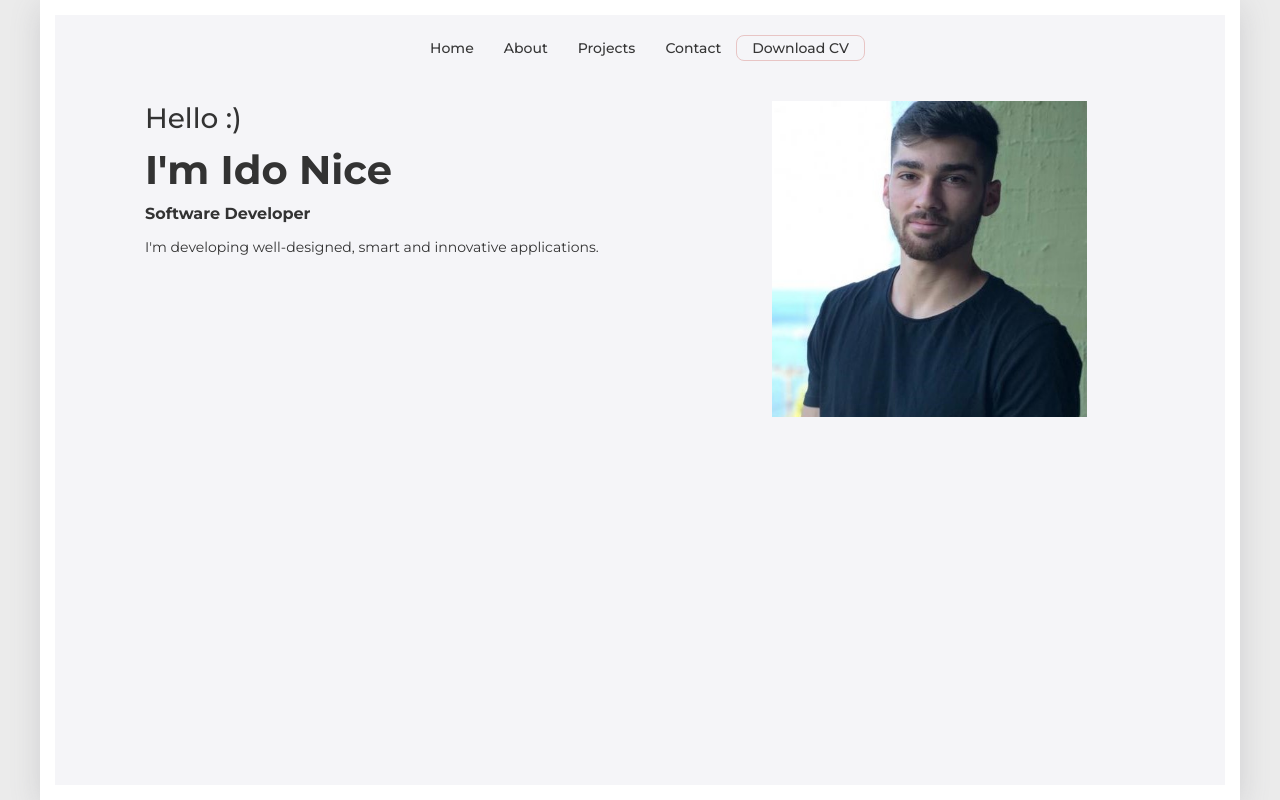
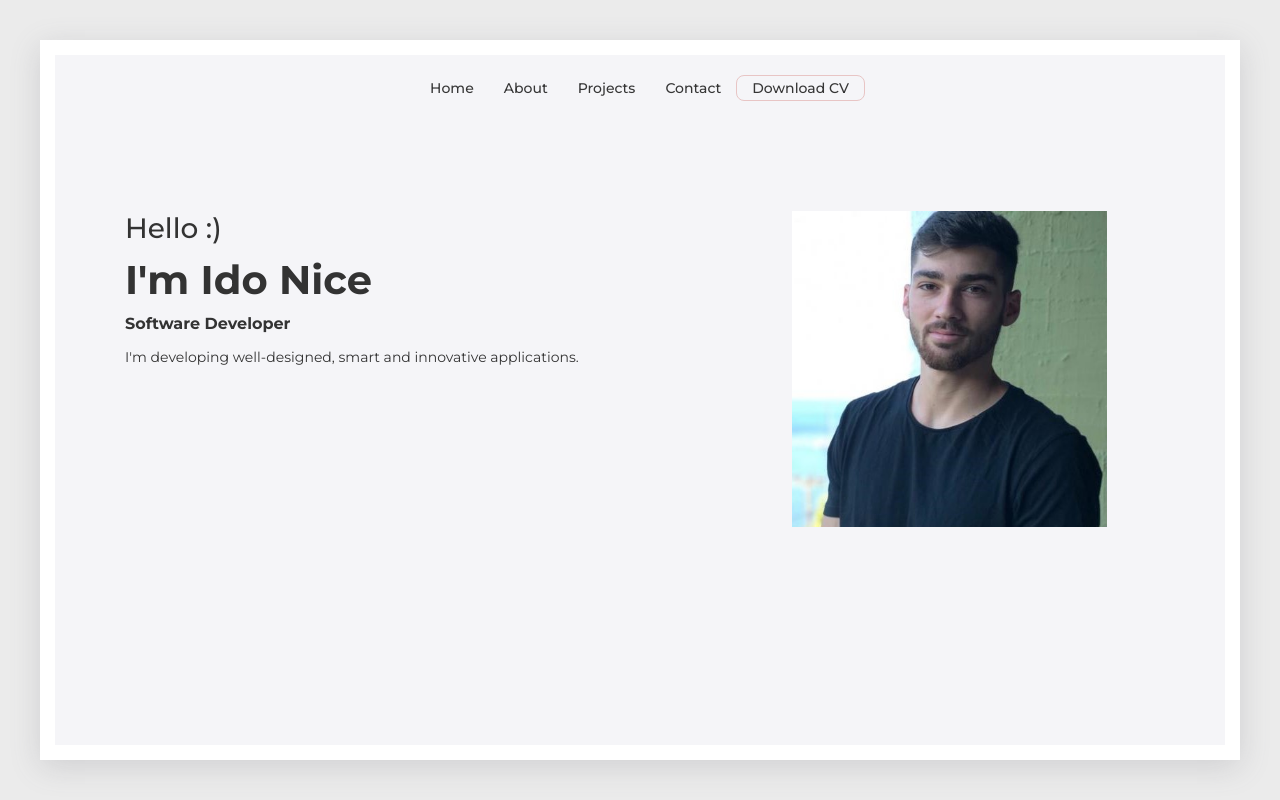
Before and after one commit to idonice/my-portfolio, a React (Create React App) app: page / in a window 1280 px wide. Built offline with nearby package versions, Linux system fonts and the light colour scheme.

Commit message:
project link

```diff
--- a/src/App.css
+++ b/src/App.css
@@ -26,7 +26,8 @@ h6 {
 .main {
   max-width: 1200px;
   max-height: 1000px;
-  height: 100%;
+  height: 90%;
+  width: 100vw;
   padding: 0 50px;
   background-color: #f5f5f8;
   border: 15px solid #fff;
@@ -38,6 +39,13 @@ h6 {
 .sections {
   overflow: auto;
   max-height: 100%;
+}
+
+.sections section {
+  display: flex;
+  flex-direction: column;
+  height: 100vh;
+  justify-content: center;
 }
 
 .sections::-webkit-scrollbar {
--- a/src/components/About.tsx
+++ b/src/components/About.tsx
@@ -4,7 +4,7 @@ import Skills from './Skills';
 
 const About: React.FC = () => {
     return (
-        <section id="about" className="about">
+        <section id="about" className="section about">
             <h2>About Me</h2>
             <p>Innovative and motivated Software Developer with a deep passion for taking initiative,<br />assuming responsibility, and thriving as a collaborative team member.<br />
                 Currently i'm during a <span className='bsc'>BSc in Computer Science at The Open University</span>, I am fueled by a proactive approach to problem-solving and a genuine enthusiasm for working collectively on innovative projects.
--- a/src/components/Contact.tsx
+++ b/src/components/Contact.tsx
@@ -8,7 +8,7 @@ const Contact: React.FC = () => {
     const [phoneClicked, setPhoneClicked] = useState(false);
 
     return (
-        <section id='contact' className="contact">
+        <section id='contact' className="section contact">
             <h2>Contact me</h2>
             <div className="contact-icons">
                 <div className="contact-item">
--- a/src/components/Header.tsx
+++ b/src/components/Header.tsx
@@ -8,8 +8,8 @@ const Header: React.FC = () => {
         if (element) {
             element.scrollIntoView({ behavior: 'smooth', block: 'start' });
         }
+    };
 
-    };
     return (
         <header className="header">
             <nav>
--- a/src/components/Home.tsx
+++ b/src/components/Home.tsx
@@ -5,7 +5,7 @@ import mainImg from '../assets/images/main_img.JPG';
 
 const Home: React.FC = () => {
     return (
-        <section id='home' className="home">
+        <section id='home' className="section home">
             <div className="content">
                 <h2>Hello :)</h2>
                 <h1>I'm Ido Nice</h1>
--- a/src/components/Projects.tsx
+++ b/src/components/Projects.tsx
@@ -8,10 +8,10 @@ import Project from './Project';
 
 const Projects: React.FC = () => {
     return (
-        <section id="projects" className="projects">
+        <section id="projects" className="section projects">
             <h2>Projects</h2>
             <div className="project-list">
-                <Project name='Real-time Tic-Tac-Toe' link='https://tic-tac-g1plz2v4e-idonices-projects.vercel.app'>
+                <Project name='Real-time Tic-Tac-Toe' link='https://tic-tac-toe-acvm.onrender.com/'>
                     <GiTicTacToe size={80} color='black' />
                 </Project>
             </div>
--- a/src/components/Skills.tsx
+++ b/src/components/Skills.tsx
@@ -7,7 +7,7 @@ import { ReactComponent as MongoDBIcon } from '../assets/icons/mongodb.svg';
 import '../style/About.css';
 
 const Skills: React.FC = () => {
-    return <div className='skills'>
+    return <div className='section skills'>
         <FaReact style={{ color: '#61dafb' }} title="React" />
         <IoLogoHtml5 style={{ color: '#e34f26' }} title="HTML5" />
         <IoLogoCss3 style={{ color: '#1572b6' }} title="CSS3" />
--- a/src/style/About.css
+++ b/src/style/About.css
@@ -1,6 +1,5 @@
 .about {
     background-color: #f4f4f4;
-    padding: 80px 20px;
     min-height: 100vh;
 }
 
--- a/src/style/Contact.css
+++ b/src/style/Contact.css
@@ -1,6 +1,5 @@
 .contact {
     background-color: #f4f4f4;
-    padding: 80px 20px;
     min-height: 100vh;
 }
 
--- a/src/style/Home.css
+++ b/src/style/Home.css
@@ -1,12 +1,11 @@
-.home {
+#home {
     display: flex;
+    padding-top: 70px;
+    flex-direction: row;
     justify-content: space-between;
-    height: calc(100% -60px);
-    padding: 0 20px;
     background-color: #f5f5f8;
     box-sizing: border-box;
     text-align: left;
-    height: 100vh
 }
 
 .content {
@@ -71,6 +70,4 @@
         border-radius: 50%;
     }
 
-
-
 }
--- a/src/style/Projects.css
+++ b/src/style/Projects.css
@@ -1,5 +1,4 @@
 .projects {
-    padding: 80px 0;
     height: 100%;
 }
 
```
